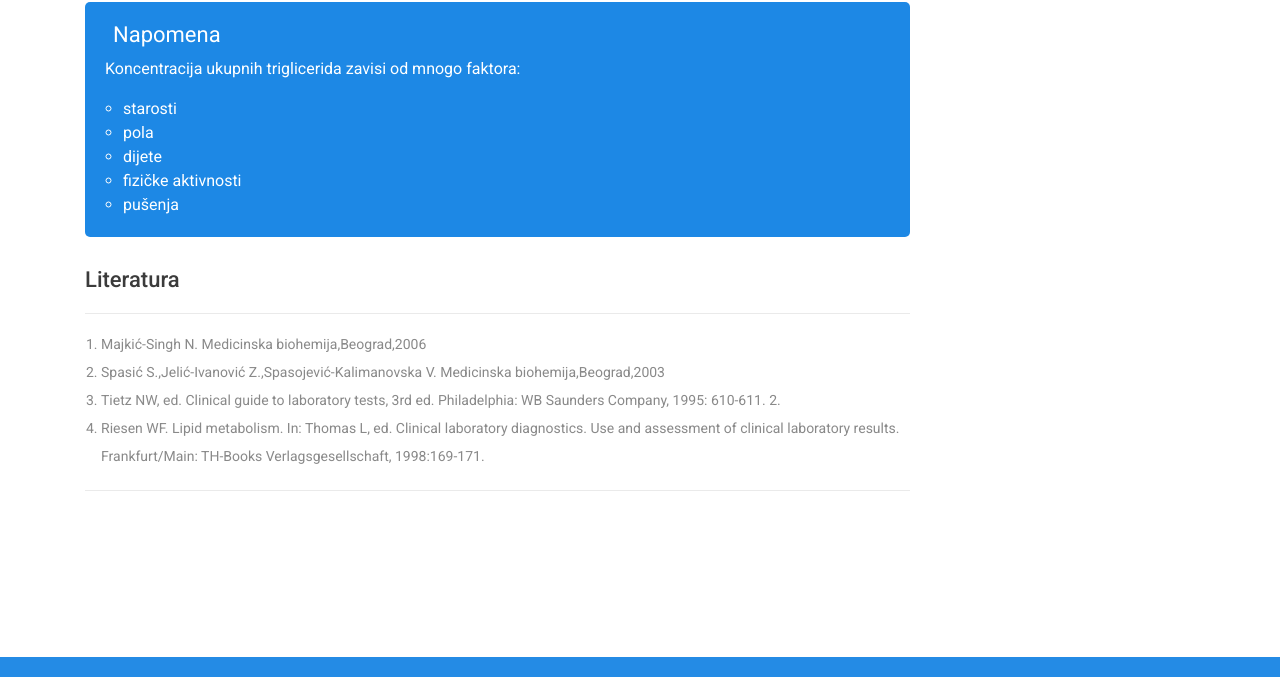
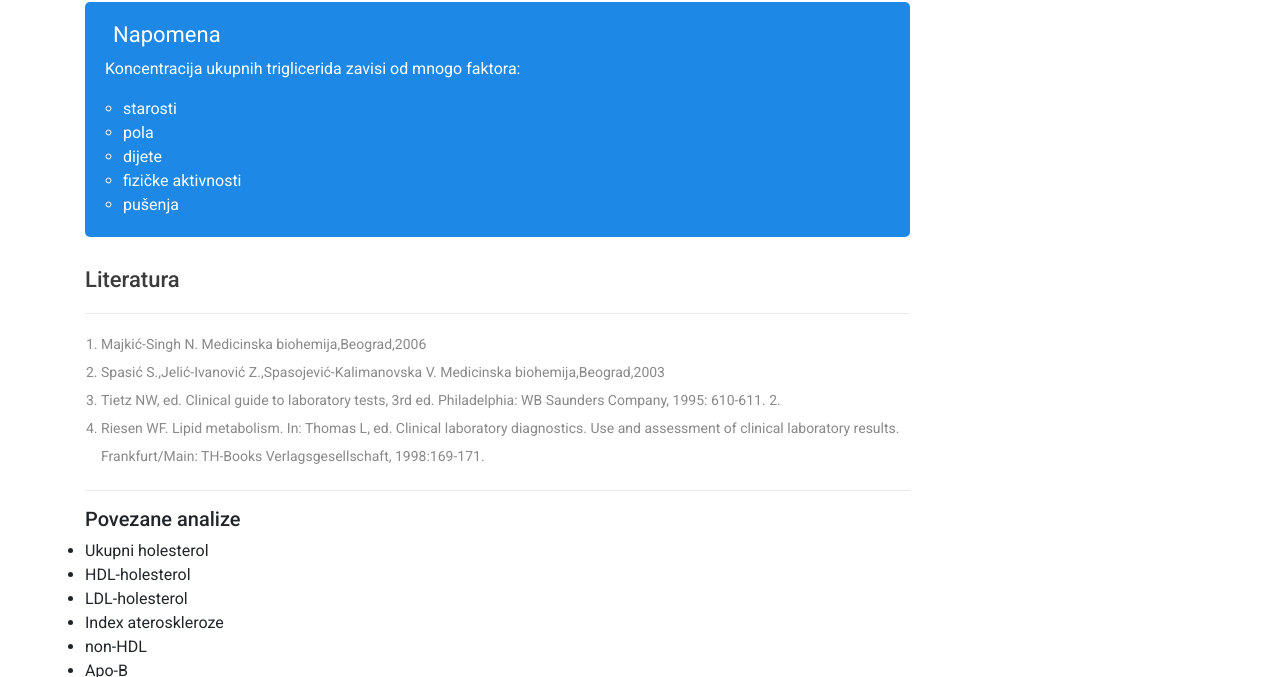
Before and after one commit to culajevic/labcube, a plain HTML site: page sandbox/details.html in a window 1280 px wide. Shown: the part 1979-2656 px from the top of the page. Drawn offline with nearby package versions, Linux system fonts and the light colour scheme; files that its build step writes are made by us from their sources; files whose address does not match are found by name.

Commit message:
adding povezane analize section to details page

```diff
--- a/sandbox/details.html
+++ b/sandbox/details.html
@@ -95,7 +95,7 @@
 
         <ul class="analysisDescription">
           <li>
-            <h5 id="oAnalizi">Opis</h5>
+            <h5 id="oAnalizi">O analizi</h5>
             <p>Test se koristi za kvantitativno određivanje triglicerida u serumu ili plazmi. Primarno se koristi u dijagnozi i tretmanu metaboličkih poremećaja lipida i lipoproteina.
             </p>
           </li>
@@ -202,12 +202,20 @@
              <li>Riesen WF. Lipid metabolism. In: Thomas L, ed. Clinical laboratory diagnostics. Use and assessment of clinical laboratory results. Frankfurt/Main: TH-Books Verlagsgesellschaft, 1998:169-171.</li>
            <!-- </div> -->
            </ol>
-
-
         </ul><!-- analysisDescription end -->
         <!-- <div class="d-flex flex-row"> -->
 
-        <!-- </div> -->
+      <ul class="povezaneAnalize">
+        <h5>Povezane analize</h5>
+        <li>Ukupni holesterol</li>
+        <li>HDL-holesterol</li>
+        <li>LDL-holesterol</li>
+        <li>Index ateroskleroze</li>
+        <li>non-HDL</li>
+        <li>Apo-B</li>
+        <li>Apo AI</li>
+      </ul>
+
       </div> <!-- col-lg-9 -->
 
       <div class="col-md-12 col-lg-3 sidebar">
@@ -253,9 +261,9 @@
         </div><!-- odabrane analize end -->
       </div><!-- sidebar end -->
 
- 		  </div><!--  row end  -->
-    </div> <!-- container end -->
- </section> <!-- section details end -->
+	  </div><!--  row end  -->
+  </div> <!-- container end -->
+</section> <!-- section details end -->
 
 <!--
  <div class="container">
@@ -378,7 +386,7 @@
       }
     });
 
-  $('body').scrollspy({ target: '#sideMenu', offset:60 })
+    $('body').scrollspy({ target: '#sideMenu'})
   });
 </script>
 </body>
```
Also changed, not shown: 1 other file.
